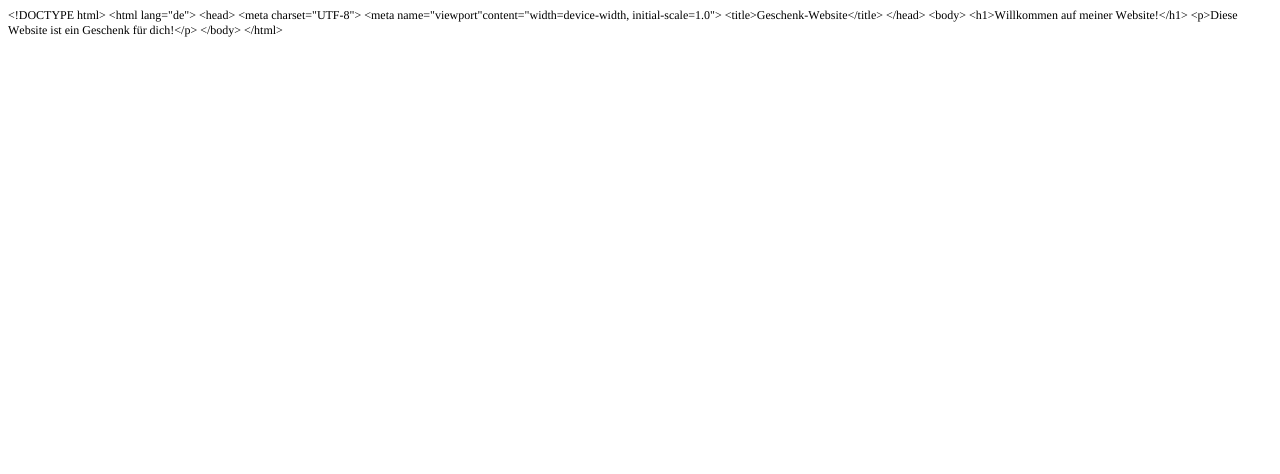
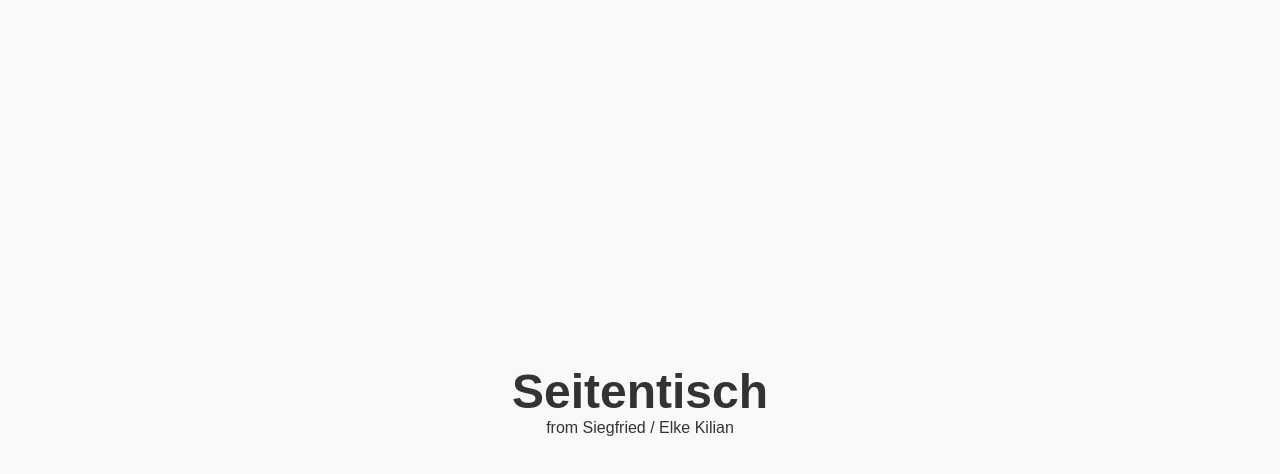
Before and after one commit to cosmoscraftstudios/seitentisch, a plain HTML site: page index.html in a window 1280 px wide. Drawn offline with Linux system fonts and the light colour scheme.

Commit message:
Update index.html

```diff
--- a/index.html
+++ b/index.html
@@ -1,17 +1,34 @@
-<!DOCTYPE html PUBLIC "-//W3C//DTD HTML 4.01//EN" "http://www.w3.org/TR/html4/strict.dtd">
-<html>
+<!DOCTYPE html>
+<html lang="de">
 <head>
-  <meta http-equiv="Content-Type" content="text/html; charset=utf-8">
-  <meta http-equiv="Content-Style-Type" content="text/css">
-  <title></title>
-  <meta name="Generator" content="Cocoa HTML Writer">
-  <meta name="CocoaVersion" content="2575.2">
-  <style type="text/css">
-    p.p1 {margin: 0.0px 0.0px 0.0px 0.0px; font: 12.0px Times; -webkit-text-stroke: #000000}
-    span.s1 {font-kerning: none}
-  </style>
+    <meta charset="UTF-8">
+    <meta name="viewport" content="width=device-width, initial-scale=1.0">
+    <title>Seitentisch</title>
+    <style>
+        body {
+            margin: 0;
+            padding: 0;
+            display: flex;
+            flex-direction: column;
+            justify-content: center;
+            align-items: center;
+            height: 100vh;
+            font-family: Arial, sans-serif;
+            background-color: #f9f9f9;
+            color: #333;
+        }
+        h1 {
+            font-size: 3rem;
+            margin: 0;
+        }
+        p {
+            font-size: 1rem;
+            margin: 0;
+        }
+    </style>
 </head>
 <body>
-<p class="p1"><span class="s1">&lt;!DOCTYPE html&gt; &lt;html lang="de"&gt; &lt;head&gt; &lt;meta charset="UTF-8"&gt; &lt;meta name="viewport"content="width=device-width, initial-scale=1.0"&gt; &lt;title&gt;Geschenk-Website&lt;/title&gt; &lt;/head&gt; &lt;body&gt; &lt;h1&gt;Willkommen auf meiner Website!&lt;/h1&gt; &lt;p&gt;Diese Website ist ein Geschenk für dich!&lt;/p&gt; &lt;/body&gt; &lt;/html&gt;</span></p>
+    <h1>Seitentisch</h1>
+    <p>from Siegfried / Elke Kilian</p>
 </body>
 </html>
```
